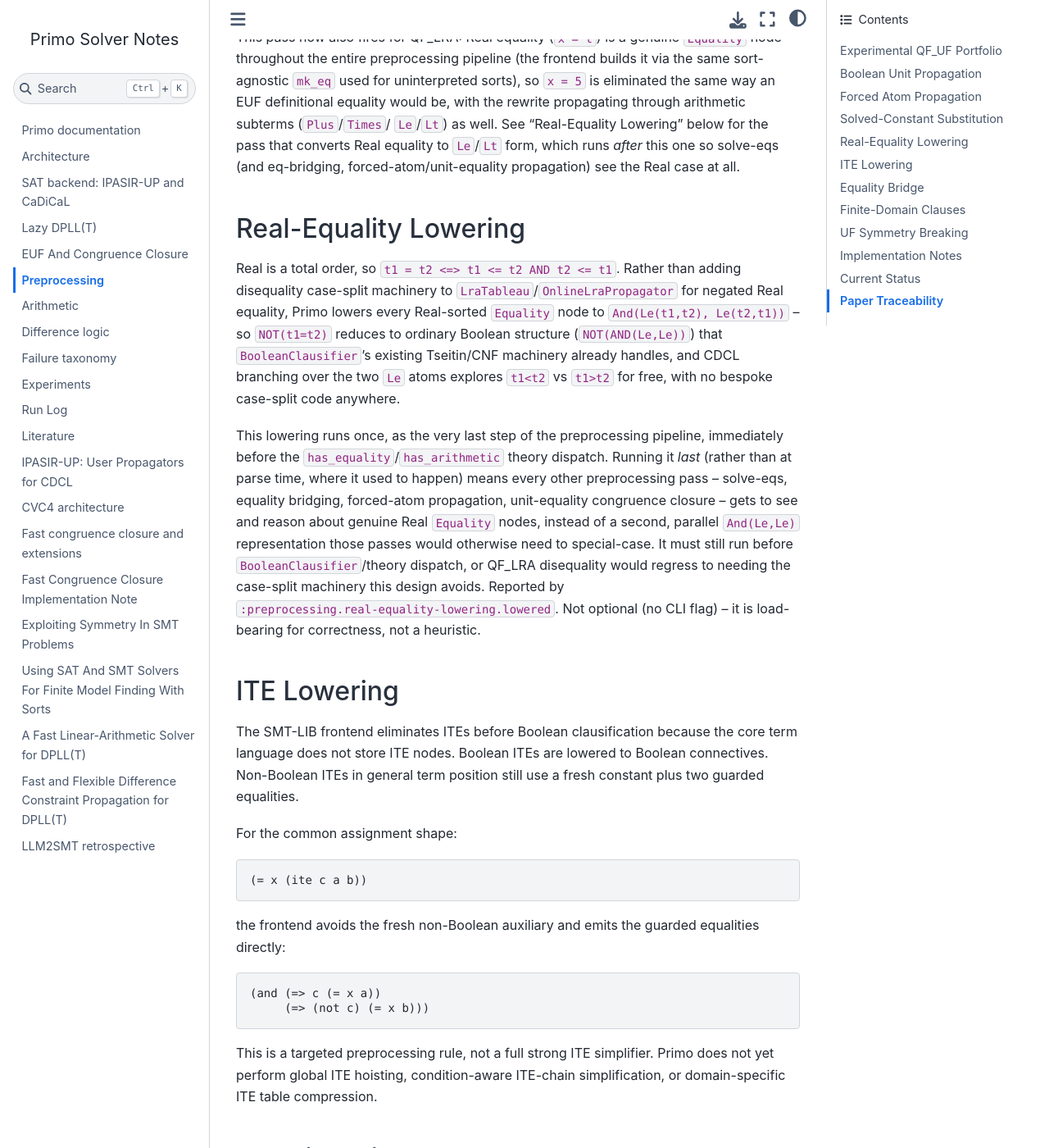
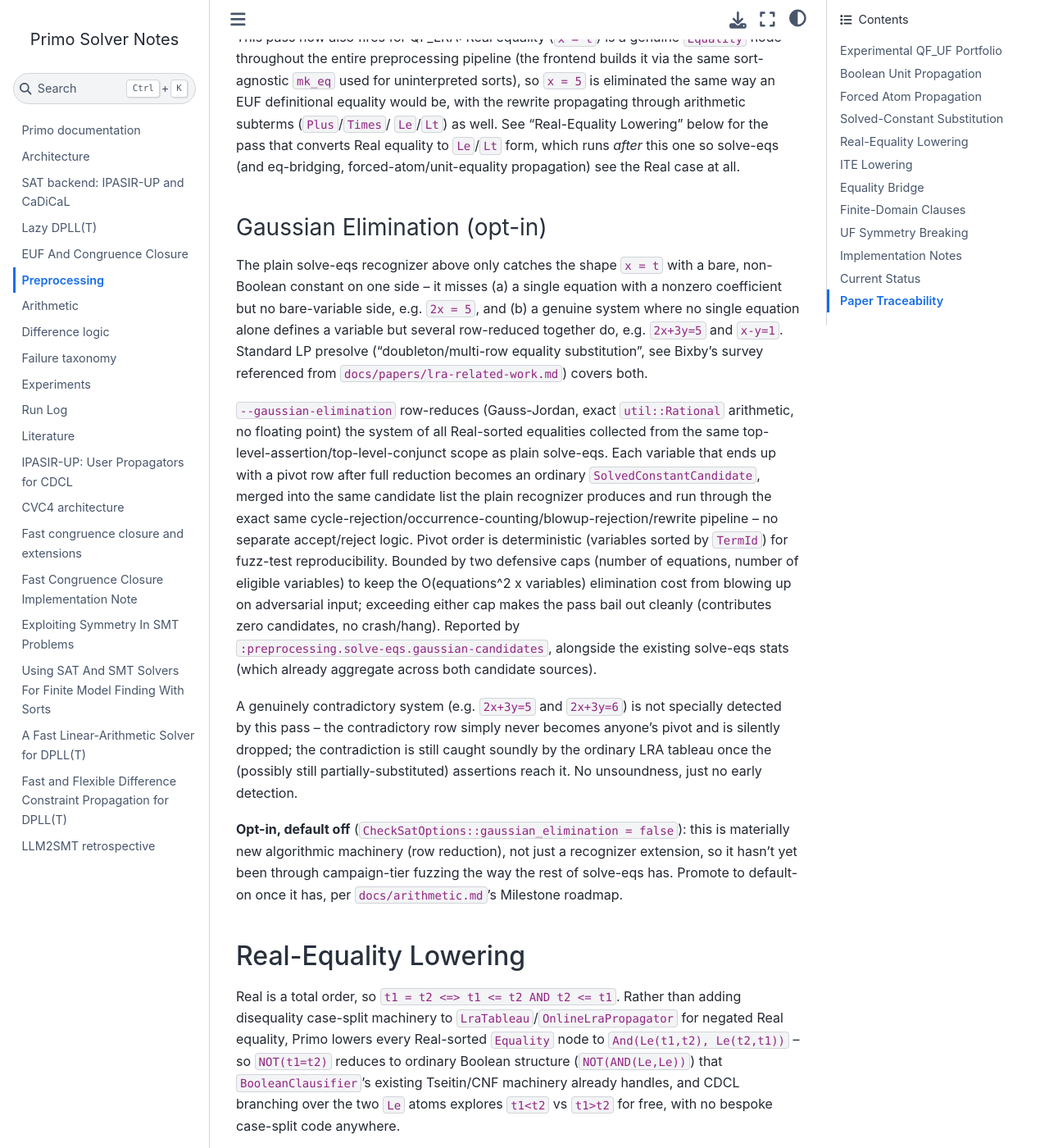
Before and after one commit to primo-solver/primo, a Jupyter Book: the page built from docs/preprocessing.md, in a window 1280 px wide and 1400 px high, scrolled down 8863 px. Shown: the whole window at 82% size. Built offline with Jupyter Book 1.0.4 settings and Sphinx 7.4.7 and the Sphinx Book theme 1.1.4, drawn with Linux system fonts in a browser that asks for light colours.

Commit message:
Document the opt-in Gaussian elimination solve-eqs extension
docs/preprocessing.md gains a "Gaussian Elimination (opt-in)" section;
docs/arithmetic.md's Milestone roadmap gets a follow-up entry under
competitiveness-roadmap item 1.

Co-Authored-By: Claude Sonnet 5 <noreply@anthropic.com>

```diff
--- a/docs/preprocessing.md
+++ b/docs/preprocessing.md
@@ -383,6 +383,45 @@ with the rewrite propagating through arithmetic subterms (`Plus`/`Times`/
 converts Real equality to `Le`/`Lt` form, which runs *after* this one so
 solve-eqs (and eq-bridging, forced-atom/unit-equality propagation) see the
 Real case at all.
+
+### Gaussian Elimination (opt-in)
+
+The plain solve-eqs recognizer above only catches the shape `x = t` with a
+bare, non-Boolean constant on one side -- it misses (a) a single equation
+with a nonzero coefficient but no bare-variable side, e.g. `2x = 5`, and
+(b) a genuine system where no single equation alone defines a variable but
+several row-reduced together do, e.g. `2x+3y=5` and `x-y=1`. Standard LP
+presolve ("doubleton/multi-row equality substitution", see Bixby's survey
+referenced from `docs/papers/lra-related-work.md`) covers both.
+
+`--gaussian-elimination` row-reduces (Gauss-Jordan, exact `util::Rational`
+arithmetic, no floating point) the system of all Real-sorted equalities
+collected from the same top-level-assertion/top-level-conjunct scope as
+plain solve-eqs. Each variable that ends up with a pivot row after full
+reduction becomes an ordinary `SolvedConstantCandidate`, merged into the
+same candidate list the plain recognizer produces and run through the
+exact same cycle-rejection/occurrence-counting/blowup-rejection/rewrite
+pipeline -- no separate accept/reject logic. Pivot order is deterministic
+(variables sorted by `TermId`) for fuzz-test reproducibility. Bounded by
+two defensive caps (number of equations, number of eligible variables) to
+keep the O(equations^2 x variables) elimination cost from blowing up on
+adversarial input; exceeding either cap makes the pass bail out cleanly
+(contributes zero candidates, no crash/hang). Reported by
+`:preprocessing.solve-eqs.gaussian-candidates`, alongside the existing
+solve-eqs stats (which already aggregate across both candidate sources).
+
+A genuinely contradictory system (e.g. `2x+3y=5` and `2x+3y=6`) is not
+specially detected by this pass -- the contradictory row simply never
+becomes anyone's pivot and is silently dropped; the contradiction is still
+caught soundly by the ordinary LRA tableau once the (possibly still
+partially-substituted) assertions reach it. No unsoundness, just no early
+detection.
+
+**Opt-in, default off** (`CheckSatOptions::gaussian_elimination = false`):
+this is materially new algorithmic machinery (row reduction), not just a
+recognizer extension, so it hasn't yet been through campaign-tier fuzzing
+the way the rest of solve-eqs has. Promote to default-on once it has, per
+`docs/arithmetic.md`'s Milestone roadmap.
 
 ## Real-Equality Lowering
 
```
Also changed, not shown: docs/arithmetic.md (+15 -0 lines).
